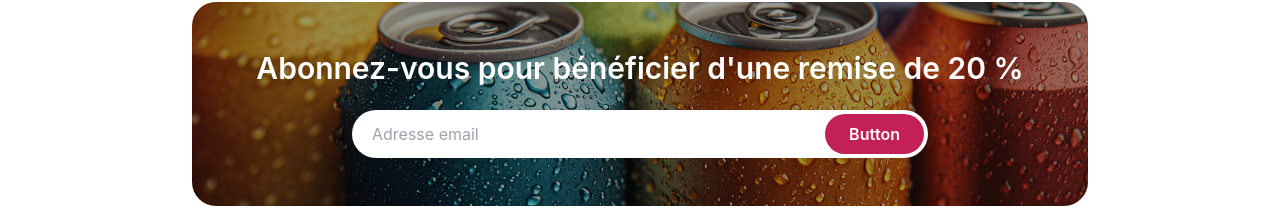
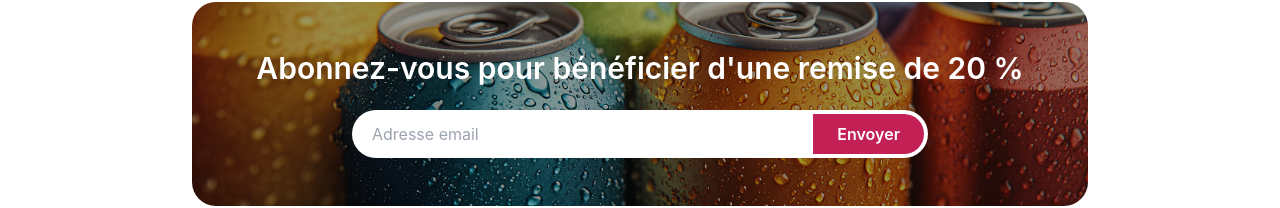
Before and after one commit to amineelkss/chillz-front, a React (Create React App) app: page / in a window 1280 px wide. Shown: the part 2003-2211 px from the top of the page. Built offline with nearby package versions, Linux system fonts and the light colour scheme; no server answers.

Commit message:
fix home

```diff
--- a/src/pages/HomeSections.js
+++ b/src/pages/HomeSections.js
@@ -79,27 +79,26 @@ export const CanDetailsSection = () => (
 
 export const SubscriptionBanner = () => (
   <section className="py-20 px-6">
-    <div className="w-full max-w-4xl mx-auto rounded-3xl overflow-hidden text-white bg-cover bg-center p-6 md:p-12" style={{ backgroundImage: `url(${bannerBg})` }}>
+    <div
+      className="w-full max-w-4xl mx-auto rounded-3xl overflow-hidden text-white bg-cover bg-center p-6 md:p-12"
+      style={{ backgroundImage: `url(${bannerBg})` }}
+    >
       <div className="text-center">
         <h2 className="text-2xl md:text-3xl font-semibold mb-6">
           Abonnez-vous pour bénéficier d'une remise de 20 %
         </h2>
-        <form className="flex flex-wrap sm:flex-nowrap justify-center items-center gap-2 bg-white rounded-full p-1 w-full max-w-xl mx-auto">
-          <div className="flex-grow min-w-0">
+        <form className="flex justify-center items-center bg-white rounded-full p-1 w-full max-w-xl mx-auto overflow-x-auto whitespace-nowrap">
           <input
             type="email"
             placeholder="Adresse email"
-              className="w-full px-4 py-2 rounded-full outline-none text-black"
+            className="px-4 py-2 rounded-l-full outline-none text-black flex-grow min-w-[200px]"
           />
-          </div>
-          <div className="shrink-0">
           <button
             type="submit"
-              className="bg-[#C32056] text-white font-semibold px-6 py-2 rounded-full whitespace-nowrap"
+            className="bg-[#C32056] text-white font-semibold px-6 py-2 rounded-r-full whitespace-nowrap shrink-0"
           >
-              Button
+            Envoyer
           </button>
-          </div>
         </form>
       </div>
     </div>
```
Lines whose indentation alone changed are shown as unchanged.
